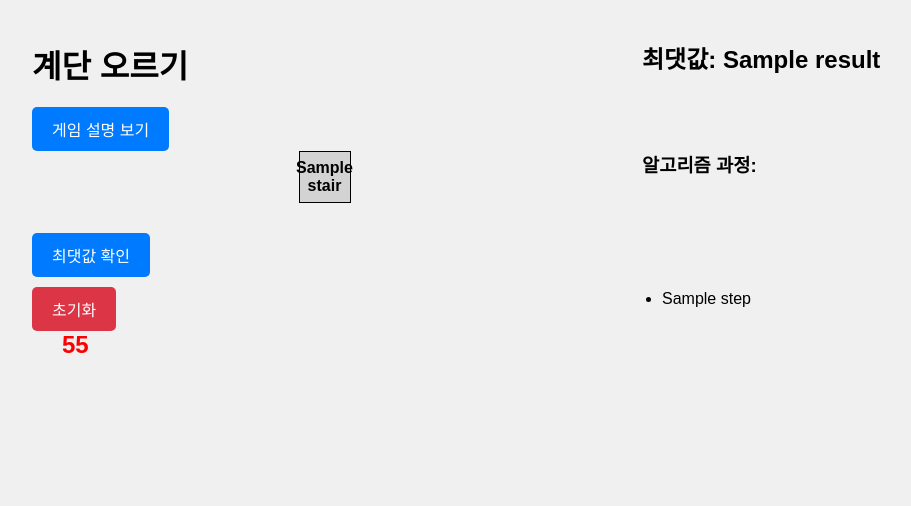
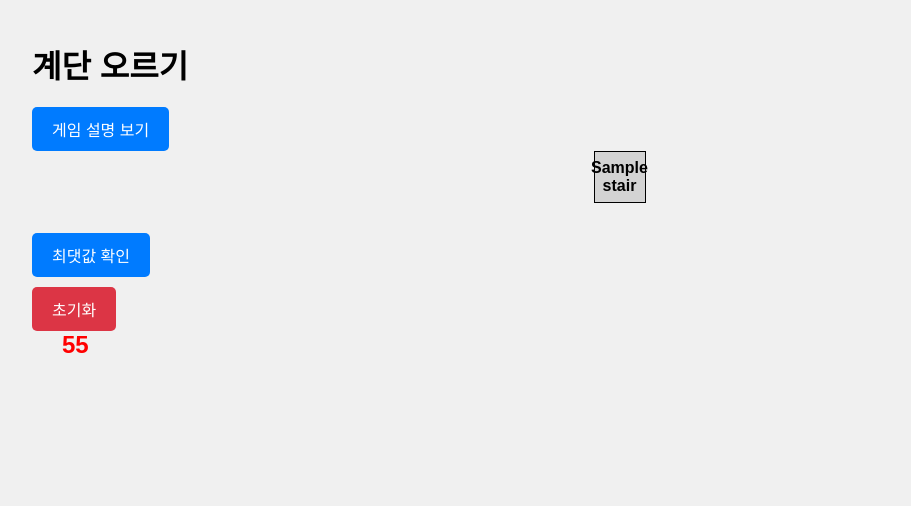
Before and after one commit to juyang2222/stairs, a Flask app: template templates/index.html in a window 1280 px wide. Shown: the top 506 px of the page, without its empty margins (8-919 px from the left). Run offline with Flask 3, Linux system fonts and the light colour scheme; the template is opened without the code that fills it: most values are stand-ins (such as "Sample title", 1, 10 or a date in 2020).

Commit message:
complete!

```diff
--- a/app.py
+++ b/app.py
@@ -40,14 +40,10 @@ def stair_climbing_algorithm_with_explanation(stairs):
             f"- 선택된 최댓값: {option1} vs {option2} → {dp[i]}\n"
         )
 
-        # explanation.append(f"   -{i}번째 계단
-
-        #                    선택된 최댓값: {option1} vs {option2} → {dp[i]}")
-
     return dp[n], explanation
 
 
-@app.route("/", methods=["GET", "POST"])
+@app.route("/", methods=["GET"])
 def index():
     result = None
     dp_process = []
@@ -55,12 +51,15 @@ def index():
     # 새로운 계단을 설정 (초기화되면 세션에 저장)
     if "stairs" not in session or request.args.get("reset"):
         stairs = [random.choice([5, 10, 15, 20, 25, 30]) for _ in range(6)]
+        result, dp_process = stair_climbing_algorithm_with_explanation(stairs)
         session["stairs"] = stairs
-    else:
-        stairs = session["stairs"]
+        session["result"] = result
+        session["dp_process"] = dp_process
 
-    if request.method == "POST":
-        result, dp_process = stair_climbing_algorithm_with_explanation(stairs)
+    # 세션에서 계단, 결과, 해설을 가져오기
+    stairs = session["stairs"]
+    result = session["result"]
+    dp_process = session["dp_process"]
 
     return render_template(
         "index.html", result=result, dp_process=dp_process, stairs=stairs
--- a/templates/index.html
+++ b/templates/index.html
@@ -215,9 +215,7 @@
           {% endfor %}
         </div>
 
-        <form method="POST" id="answerForm">
-          <button type="submit">최댓값 확인</button>
-        </form>
+        <button onclick="showAnswer()">최댓값 확인</button>
 
         <form method="GET" id="resetForm">
           <button
@@ -233,9 +231,11 @@
 
         <div class="timer" id="timer">60</div>
       </div>
-
-      <div class="explanation-container">
-        {% if result %}
+      <div
+        class="explanation-container"
+        id="answerSection"
+        style="display: none"
+      >
         <h2>최댓값: {{ result }}</h2>
         <div class="dp-process">
           <h3 class="section-title">알고리즘 과정:</h3>
@@ -245,7 +245,6 @@
             {% endfor %}
           </ul>
         </div>
-        {% endif %}
       </div>
     </div>
 
@@ -261,7 +260,6 @@
       }
 
       // 타이머 설정 및 초기화 함수
-      // 40초 타이머 설정
       let timeLeft = 60;
       const timerElement = document.getElementById("timer");
 
@@ -274,6 +272,17 @@
           timeLeft--;
         }
       }, 1000); // 1초마다 실행
+
+      function showAnswer() {
+        // 정답 섹션을 화면에 표시
+        document.getElementById("answerSection").style.display = "block";
+      }
+
+      function resetGame() {
+        document.getElementById("answerSection").style.display = "none"; // 답을 숨기기
+        timeLeft = 60; // 타이머 초기화
+        timerElement.textContent = timeLeft; // 타이머 화면 갱신
+      }
     </script>
   </body>
 </html>
```
